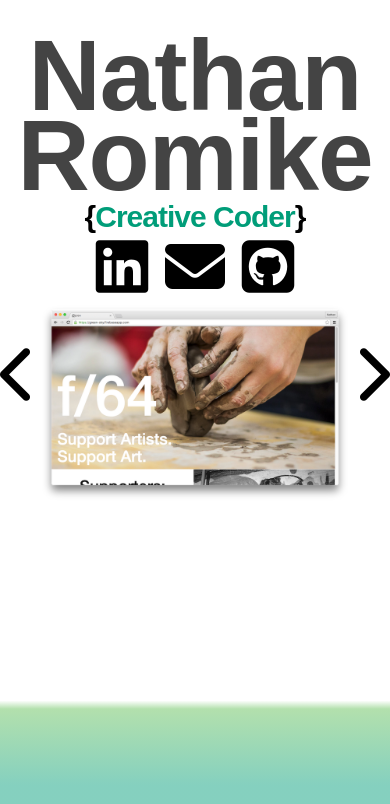
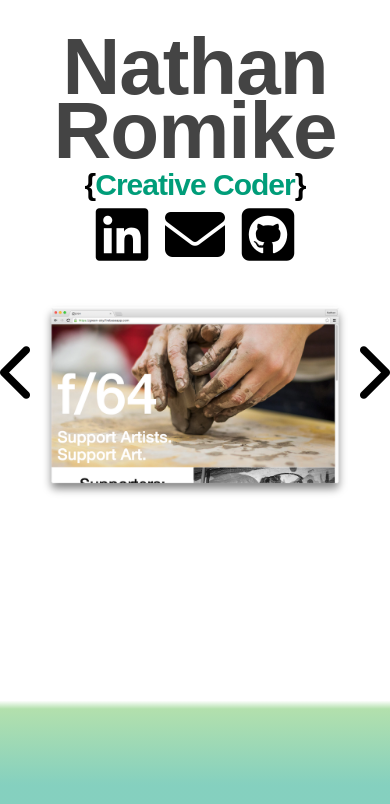
Before and after one commit to NathanRomike/About, a plain HTML site: page index.html in a window 390 px wide. Drawn offline with Linux system fonts and the light colour scheme.

Commit message:
Resize mobile title.

```diff
--- a/css/styles.css
+++ b/css/styles.css
@@ -19,7 +19,7 @@ body {
 h1 {
   color: #444;
   padding-top: 35px;
-  font-size: 100px;
+  font-size: 80px;
   letter-spacing: -1px;
   line-height: 80%;
 }
@@ -47,6 +47,7 @@ a:hover {
 .carouselbox {
   width: 100%;
   height: 40vh;
+  margin-top: 30px;
   position: relative;
   overflow: hidden;
 }
@@ -111,6 +112,7 @@ button {
   }
 
   .carouselbox {
+    margin-top: 0px;
     height: 70vh;
   }
 }
```
